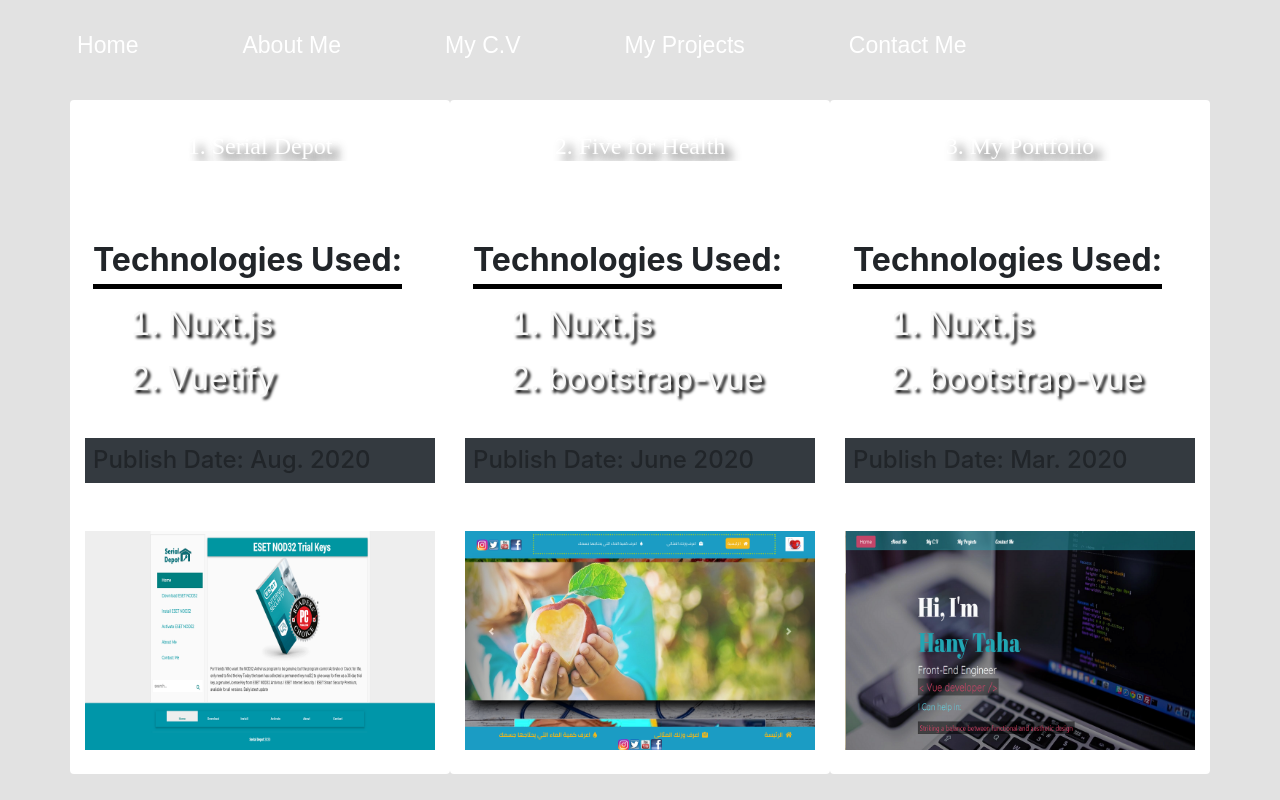
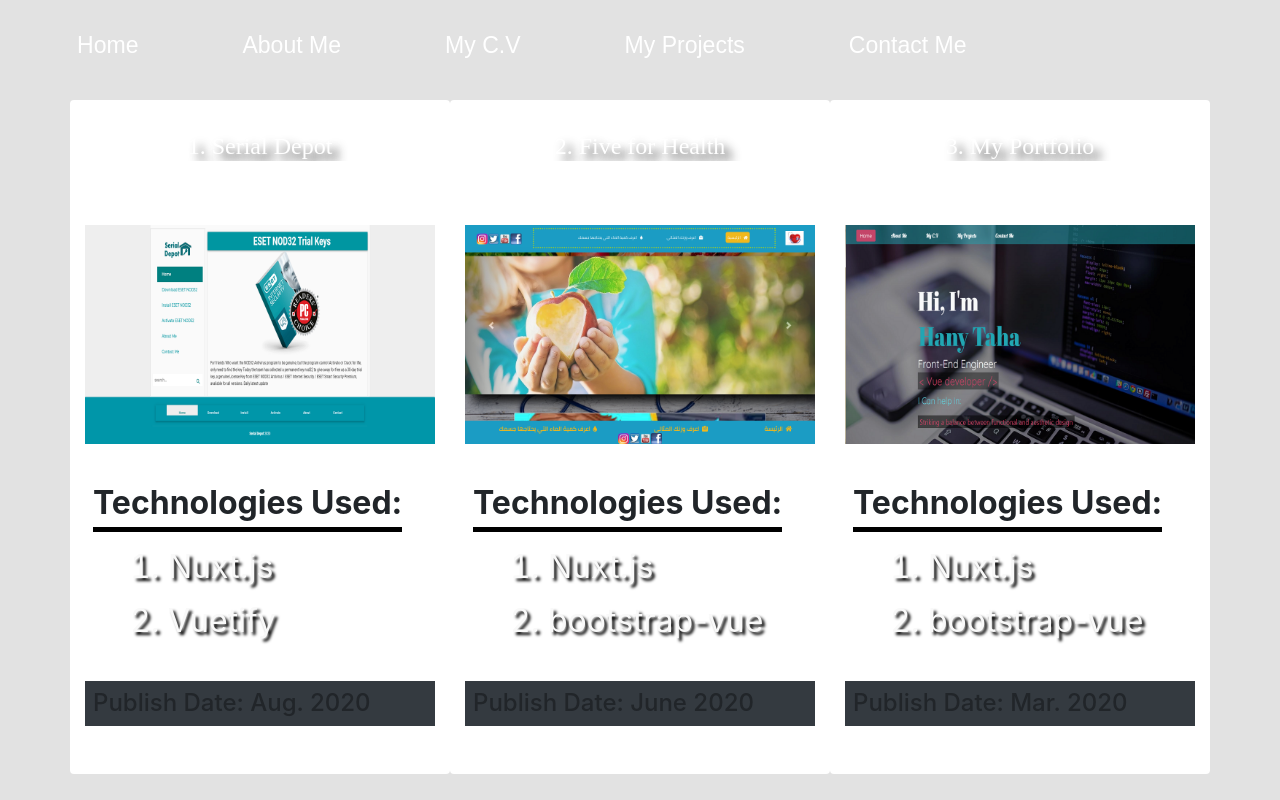
Before and after one commit to HanyTaha61/Portfolio-Nuxt, a Nuxt app: page /projects in a window 1280 px wide. Shown: the top 800 px of the page. Built offline with nearby package versions, Linux system fonts and the light colour scheme.

Commit message:
fix projects page

```diff
--- a/pages/projects.vue
+++ b/pages/projects.vue
@@ -6,15 +6,15 @@
           <h2 class="text-center my-3 mb-5 py-3 rounded text-light">
             <a target="_blank" :href= project.url>{{(index)+1}}. {{project.name}}</a>
           </h2>
+          <a :href= project.url target="_blank" class="mb-4">
+            <img class="img-fluid" :src="require(`../assets/projects/${project.src}`)" :alt= project.name>
+          </a>
           <ol class="list d-block px-2 h2 mr-1 py-3 rounded mb-2"><p>Technologies Used:</p>
             <li class="tech mb-2 pb-2" v-for="(tech, i) in project.technology" :key="i">
               {{tech}}
             </li>
           </ol>
           <h4 class="bg-dark mb-5 p-2">Publish Date: {{project.date}}</h4>
-          <a :href= project.url target="_blank" class="mb-4">
-            <img class="img-fluid" :src="require(`../assets/projects/${project.src}`)" :alt= project.name>
-          </a>
         </div>
       </b-row>
     </b-container>
```
Also changed, not shown: 10 other files (tests, documents, lock files or other folders).
